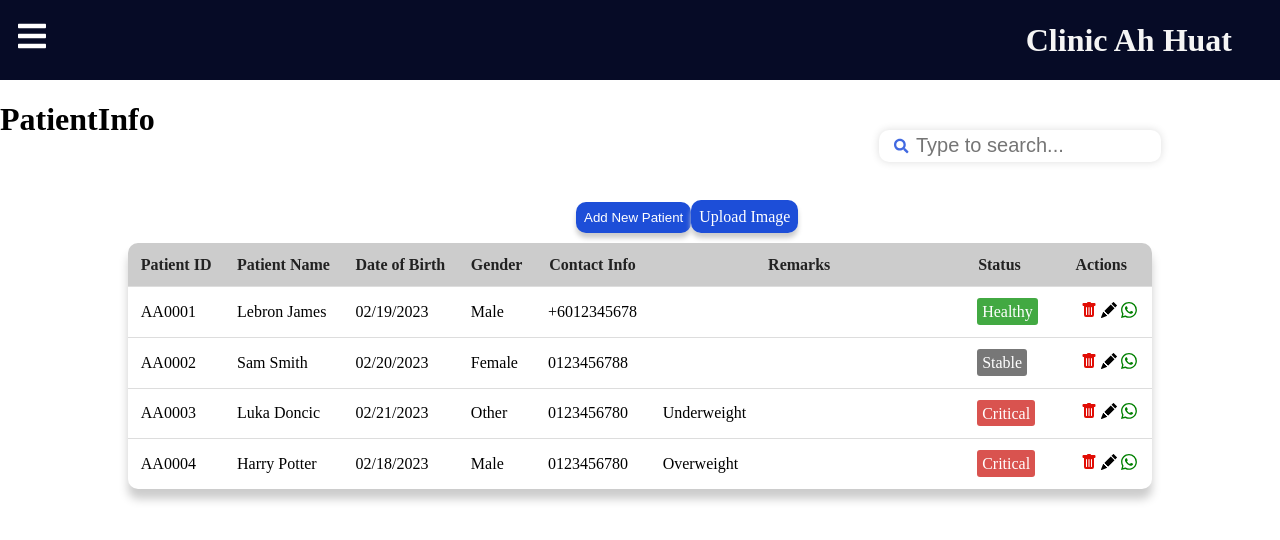
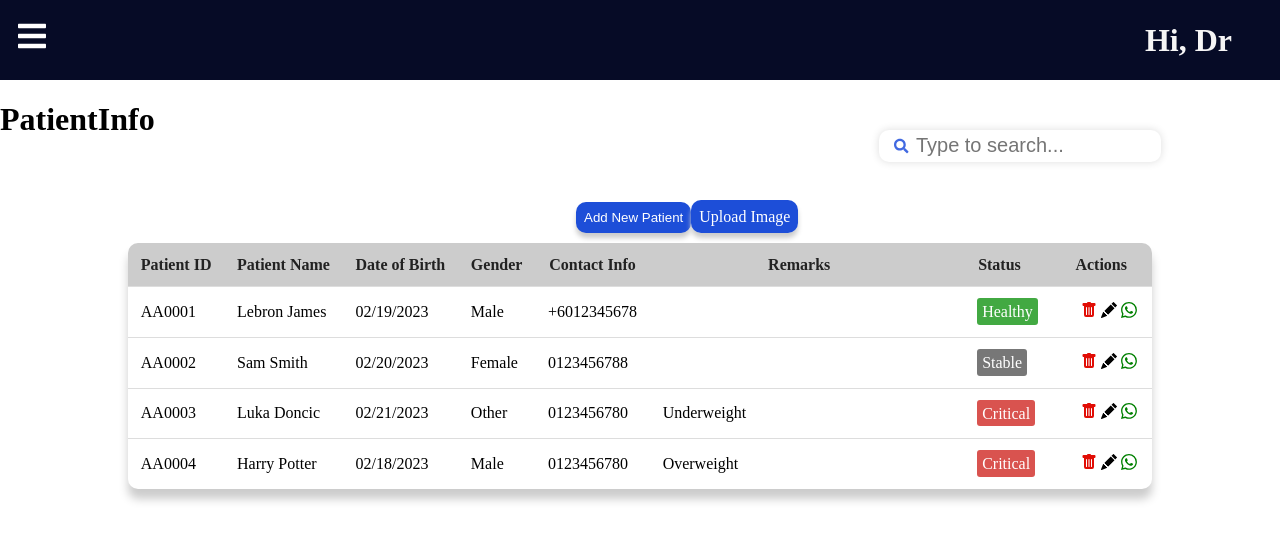
Before and after one commit to chewyuhan/FIT3164-MDS12-AutomatedHealthcareInformationSystem_Front_End, a React (Create React App) app in the folder v1/: page /patientinfo in a window 1280 px wide. Shown: the top 540 px of the page. Built offline with nearby package versions, Linux system fonts and the light colour scheme.

Commit message:
Create a bearer token with showing who had login

```diff
--- a/v1/src/components/Sidebar/Sidebar.js
+++ b/v1/src/components/Sidebar/Sidebar.js
@@ -1,15 +1,38 @@
-import React, { useState } from 'react';
+import React, { useState, useEffect } from 'react';
 import * as FaIcons from 'react-icons/fa';
 import * as AiIcons from 'react-icons/ai';
 import { Link } from 'react-router-dom';
 import { SidebarData } from './SidebarData';
 import './sidebar.css';
 import { IconContext } from 'react-icons';
+import axios from "axios";
 
 function Sidebar() {
   const [sidebar, setSidebar] = useState(false);
+  const [userData, setUserData] = useState(null);
+  const showSidebar = () => setSidebar(!sidebar);
 
-  const showSidebar = () => setSidebar(!sidebar);
+  useEffect(() => {
+    // Retrieve the access token from sessionStorage
+    const accessToken =  sessionStorage.getItem("accessToken");
+    // If the access token exists, you can use it for authenticated API calls
+    if (accessToken) {
+      // Make an authenticated API call using the access token
+      axios.get("http://localhost:3333/employees/myinfo", {
+        headers: {
+          Authorization: `Bearer ${accessToken}`
+        }
+      })
+      .then((response) => {
+        // Handle the response and update the user data state
+        console.log("API call response:", response.data)
+        setUserData(response.data);
+      })
+      .catch((error) => {
+        console.error("Error fetching user data:", error);
+      });
+    }
+  }, []);
 
   return (
     <>
@@ -18,8 +41,11 @@ function Sidebar() {
           <Link to='#' className='menu-bars'>
             <FaIcons.FaBars onClick={showSidebar} />
           </Link>
-          <div className='navbar-title'>
-            <h1>Clinic Ah Huat</h1>
+          <div className='navbar-user'>
+
+
+          <h1>Hi, Dr {userData?.firstName} </h1>
+          {/* <h1>Hi, {`${userData.firstName}`}</h1> */}
           </div>
         </div>
         <nav className={sidebar ? 'nav-menu active' : 'nav-menu'}>
--- a/v1/src/components/Sidebar/sidebar.css
+++ b/v1/src/components/Sidebar/sidebar.css
@@ -15,7 +15,9 @@
     background: none;
   }
 
-  .navbar-title {
+
+
+  .navbar-user {
     display: flex;
     align-items: center;
     color: #f5f5f5;
```
